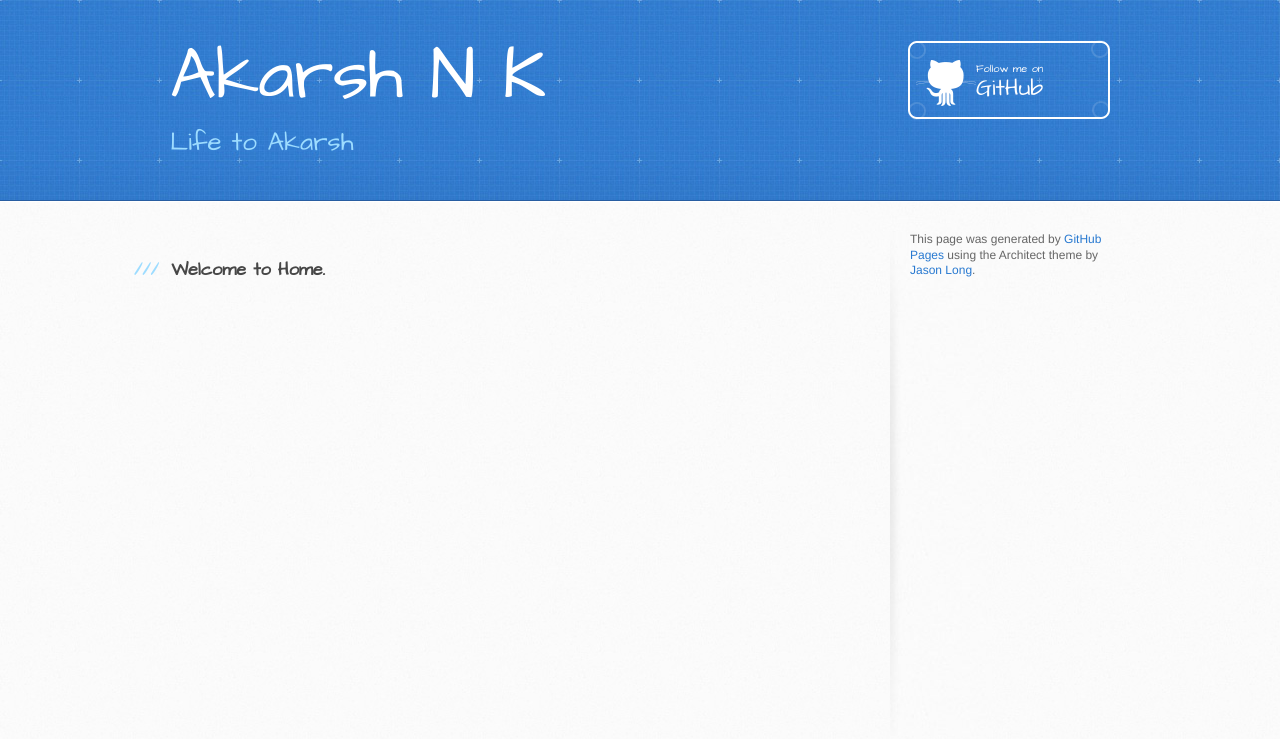
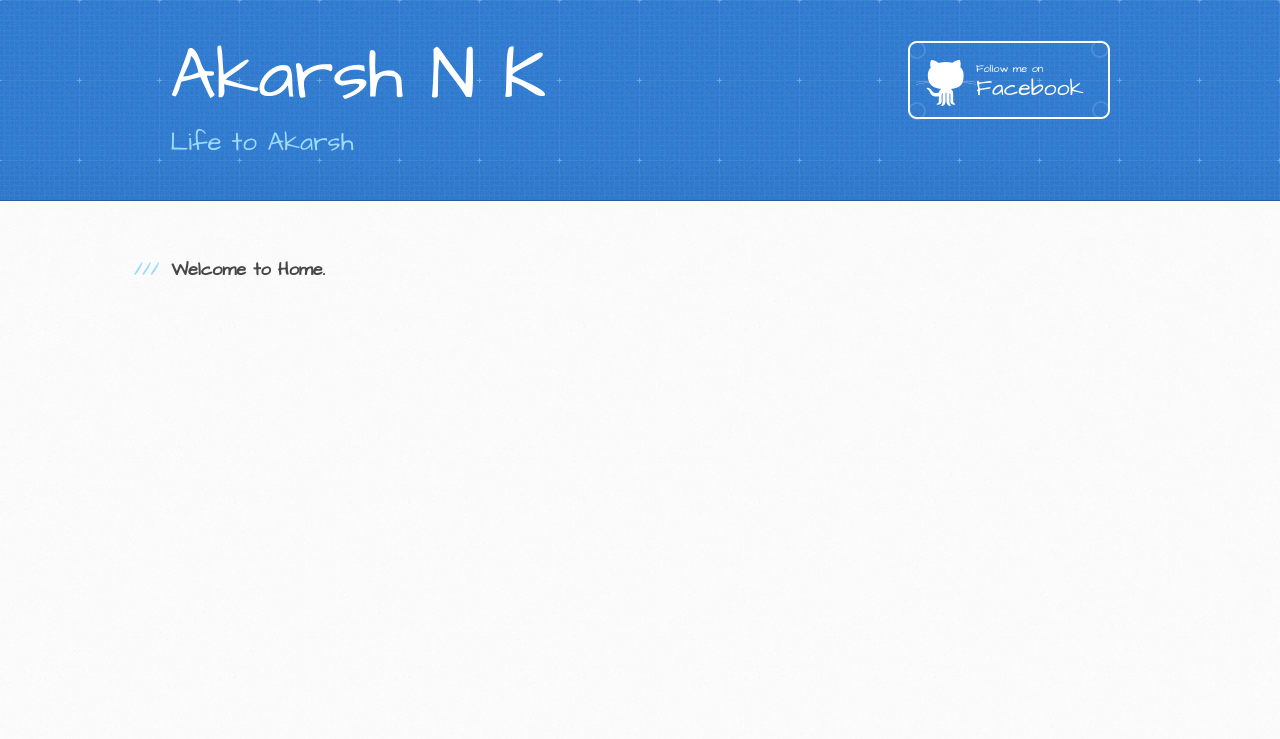
Before and after one commit to akarshnk/akarshnk.github.com, a plain HTML site: page index.html in a window 1280 px wide. Drawn offline with Linux system fonts and the light colour scheme.

Commit message:
Update index.html

```diff
--- a/index.html
+++ b/index.html
@@ -13,7 +13,7 @@
     <script src="//html5shiv.googlecode.com/svn/trunk/html5.js"></script>
     <![endif]-->
 
-    <title>Akarsh N K by akarshnk</title>
+    <title>Akarsh N K</title>
   </head>
 
   <body>
@@ -21,7 +21,7 @@
       <div class="inner">
         <h1>Akarsh N K</h1>
         <h2>Life to Akarsh</h2>
-        <a href="https://github.com/akarshnk" class="button"><small>Follow me on</small>GitHub</a>
+        <a href="https://www.facebook.com/akarsh.nk.8" class="button"><small>Follow me on</small>Facebook</a>
       </div>
     </header>
 
@@ -31,12 +31,6 @@
           <h3>
 <a name="welcome-to-home" class="anchor" href="#welcome-to-home"><span class="octicon octicon-link"></span></a>Welcome to Home.</h3>
         </section>
-
-        <aside id="sidebar">
-
-
-          <p>This page was generated by <a href="https://pages.github.com">GitHub Pages</a> using the Architect theme by <a href="https://twitter.com/jasonlong">Jason Long</a>.</p>
-        </aside>
       </div>
     </div>
 
```
